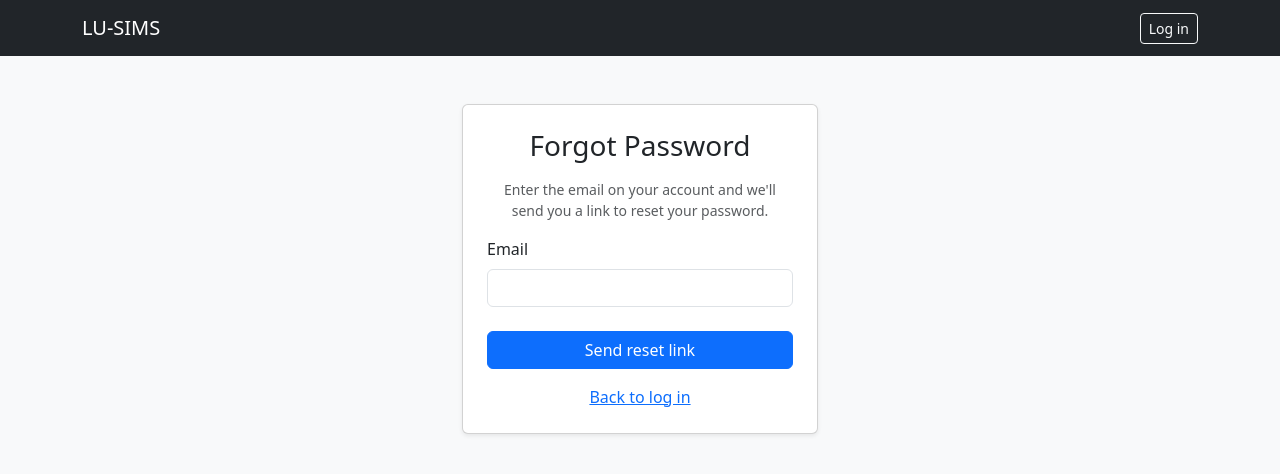
After one commit to IkennaIkwuka/College_FYP, a Django app: page /accounts/forgot-password/ in a window 1280 px wide. The commit adds this page. Shown: the top 474 px of the page. Run offline with Django 5.2, Linux system fonts and the light colour scheme.

Commit message:
Add self-service forgot-password flow
Previously the only recovery path for a forgotten password was an IT
Admin using Force Reset. Wires up Django's standard email-link reset
(PasswordResetView/Confirm/Done/Complete) instead of a new mechanism -
ChangePasswordForm was already written anticipating this exact reuse.

A completed reset also clears must_change_password, since proving
email ownership via the link already does what verify_pin +
change_password do together during a forced first login.

```diff
--- a/accounts/forms.py
+++ b/accounts/forms.py
@@ -1,7 +1,7 @@
 import re
 
 from django import forms
-from django.contrib.auth.forms import AuthenticationForm, SetPasswordForm
+from django.contrib.auth.forms import AuthenticationForm, PasswordResetForm, SetPasswordForm
 from django.contrib.auth.models import Group
 from django.db.models import Q
 
@@ -33,6 +33,10 @@ class BootstrapFormMixin:
 
 
 class LoginForm(BootstrapFormMixin, AuthenticationForm):
+    pass
+
+
+class ForgotPasswordForm(BootstrapFormMixin, PasswordResetForm):
     pass
 
 
--- /dev/null
+++ b/accounts/templates/accounts/forgot_password.html
@@ -0,0 +1,35 @@
+{% extends "accounts/base.html" %}
+
+{% block title %}Forgot Password - LU-SIMS{% endblock %}
+
+{% block content %}
+    <div class="row justify-content-center">
+        <div class="col-12 col-md-6 col-lg-4">
+            <div class="card shadow-sm mt-4">
+                <div class="card-body p-4">
+                    <h1 class="h3 mb-3 text-center">Forgot Password</h1>
+                    <p class="text-muted text-center small">
+                        Enter the email on your account and we'll send you a link to reset your password.
+                    </p>
+                    {% if form.non_field_errors %}
+                        <div class="alert alert-danger">{{ form.non_field_errors }}</div>
+                    {% endif %}
+                    <form method="post">
+                        {% csrf_token %}
+                        <div class="mb-3">
+                            <label for="{{ form.email.id_for_label }}" class="form-label">{{ form.email.label }}</label>
+                            {{ form.email }}
+                            {% for error in form.email.errors %}
+                                <div class="text-danger small">{{ error }}</div>
+                            {% endfor %}
+                        </div>
+                        <button type="submit" class="btn btn-primary w-100 mt-2">Send reset link</button>
+                    </form>
+                    <p class="text-center mt-3 mb-0">
+                        <a href="{% url 'login' %}">Back to log in</a>
+                    </p>
+                </div>
+            </div>
+        </div>
+    </div>
+{% endblock %}
--- /dev/null
+++ b/accounts/templates/accounts/forgot_password_subject.txt
@@ -0,0 +1 @@
+Reset your LU-SIMS password
--- a/accounts/templates/accounts/login.html
+++ b/accounts/templates/accounts/login.html
@@ -35,6 +35,9 @@
                         </div>
                         <button type="submit" class="btn btn-primary w-100 mt-2">Log in</button>
                     </form>
+                    <p class="text-center mt-3 mb-0">
+                        <a href="{% url 'accounts:forgot_password' %}">Forgot password?</a>
+                    </p>
                 </div>
             </div>
         </div>
--- a/accounts/urls.py
+++ b/accounts/urls.py
@@ -20,4 +20,16 @@ urlpatterns = [
     path("change-password/", views.ForcedPasswordChangeView.as_view(), name="change_password"),
     path("verify-pin/", views.verify_pin, name="verify_pin"),
     path("verify-pin/send-code/", views.send_pin_code, name="send_pin_code"),
+    path("forgot-password/", views.ForgotPasswordView.as_view(), name="forgot_password"),
+    path("forgot-password/sent/", views.ForgotPasswordDoneView.as_view(), name="forgot_password_done"),
+    path(
+        "forgot-password/<uidb64>/<token>/",
+        views.ForgotPasswordConfirmView.as_view(),
+        name="forgot_password_confirm",
+    ),
+    path(
+        "forgot-password/complete/",
+        views.ForgotPasswordCompleteView.as_view(),
+        name="forgot_password_complete",
+    ),
 ]
--- a/accounts/views.py
+++ b/accounts/views.py
@@ -25,6 +25,7 @@ from .decorators import (
 from .forms import (
     STAFF_GROUPS,
     ChangePasswordForm,
+    ForgotPasswordForm,
     LoginForm,
     PinVerificationForm,
     PreferredUsernameForm,
@@ -271,6 +272,38 @@ class ForcedPasswordChangeView(auth_views.PasswordChangeView):
         return response
 
 
+class ForgotPasswordView(auth_views.PasswordResetView):
+    template_name = "accounts/forgot_password.html"
+    form_class = ForgotPasswordForm
+    email_template_name = "accounts/forgot_password_email.txt"
+    subject_template_name = "accounts/forgot_password_subject.txt"
+    success_url = reverse_lazy("accounts:forgot_password_done")
+
+
+class ForgotPasswordDoneView(auth_views.PasswordResetDoneView):
+    template_name = "accounts/forgot_password_done.html"
+
+
+class ForgotPasswordConfirmView(auth_views.PasswordResetConfirmView):
+    template_name = "accounts/forgot_password_confirm.html"
+    form_class = ChangePasswordForm
+    success_url = reverse_lazy("accounts:forgot_password_complete")
+
+    def form_valid(self, form):
+        # A completed reset already proves the user owns the email on file and
+        # gives them a real, self-chosen password - the same thing verify_pin +
+        # change_password prove together during a forced first login. Don't route
+        # them back through the PIN gate afterward.
+        response = super().form_valid(form)
+        form.user.must_change_password = False
+        form.user.save(update_fields=["must_change_password"])
+        return response
+
+
+class ForgotPasswordCompleteView(auth_views.PasswordResetCompleteView):
+    template_name = "accounts/forgot_password_complete.html"
+
+
 @login_required
 def verify_pin(request):
     # Only students mid forced-first-login belong here at all - anyone else (already
--- a/lu_sims/settings.py
+++ b/lu_sims/settings.py
@@ -102,6 +102,10 @@ EMAIL_HOST_PASSWORD = os.environ.get('EMAIL_HOST_PASSWORD', '')
 EMAIL_USE_TLS = os.environ.get('EMAIL_USE_TLS', 'True') == 'True'
 DEFAULT_FROM_EMAIL = os.environ.get('DEFAULT_FROM_EMAIL', 'no-reply@lu-sims.local')
 
+# Forgot-password reset links expire after 1 hour - tighter than Django's 3-day
+# default, since the link is effectively a bearer credential for the account.
+PASSWORD_RESET_TIMEOUT = 3600
+
 # PIN policy for the first-login identity check (students.models.StudentProfile) - lock
 # the account out of retrying after this many wrong PIN attempts, for this long, to
 # resist brute-forcing a 6-digit PIN.
```
Also changed, not shown: accounts/templates/accounts/forgot_password_complete.html (added, +17 -0 lines), accounts/templates/accounts/forgot_password_confirm.html (added, +120 -0 lines), accounts/templates/accounts/forgot_password_done.html (added, +20 -0 lines), accounts/templates/accounts/forgot_password_email.txt (added, +7 -0 lines).
